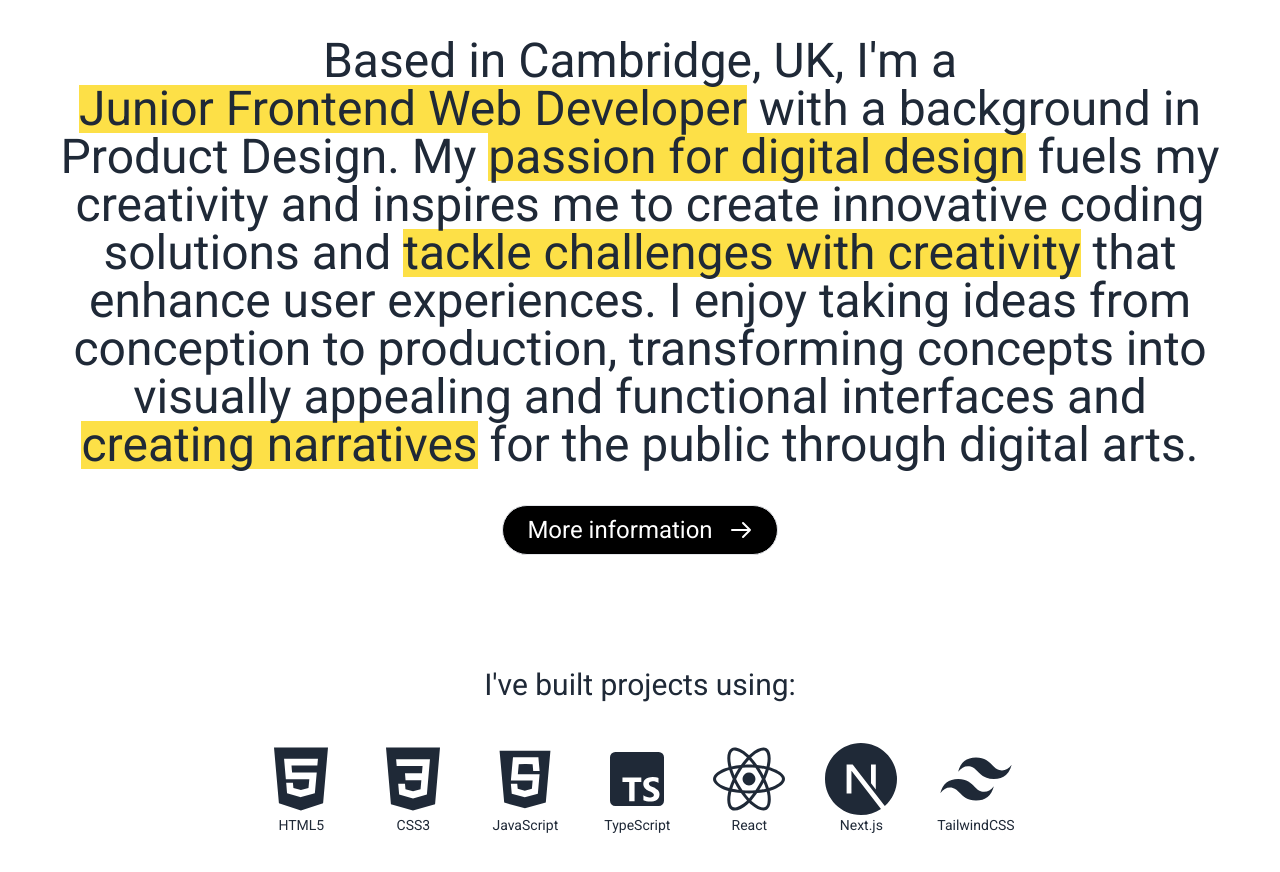
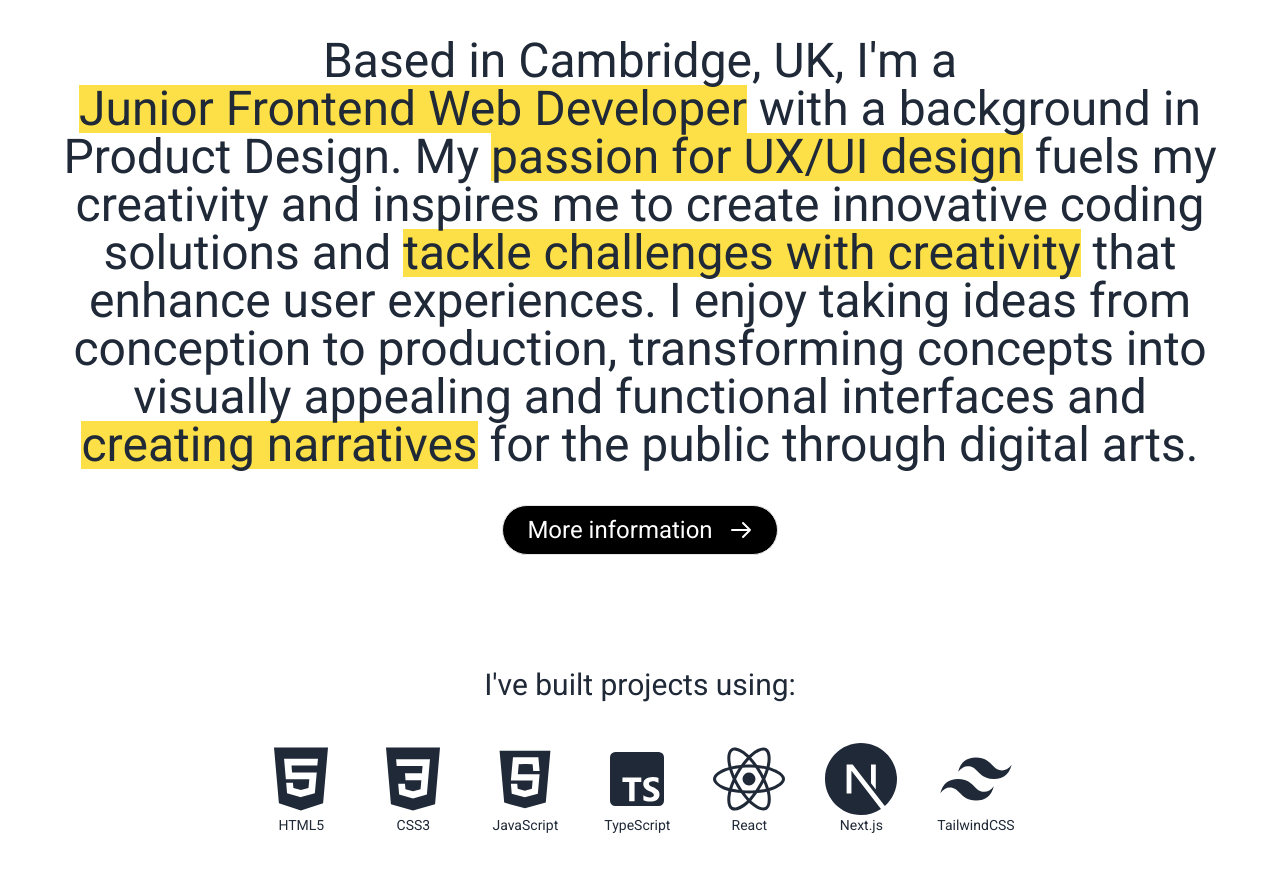
Before and after one commit to jemcap/joshcapito.dev, a React (Vite) app: page / in a window 1280 px wide. Shown: the part 1003-1875 px from the top of the page. Built offline with nearby package versions, Linux system fonts and the light colour scheme.

Commit message:
fix: About content changes

```diff
--- a/src/components/About.jsx
+++ b/src/components/About.jsx
@@ -68,8 +68,8 @@ const About = () => {
               Based in Cambridge, UK, I'm a{" "}
               <Highlight delay="1">Junior Frontend Web Developer</Highlight>{" "}
               with a background in Product Design. My{" "}
-              <Highlight delay="1.5">passion for digital design</Highlight>{" "}
-              fuels my creativity and inspires me to create innovative coding
+              <Highlight delay="1.5">passion for UX/UI design</Highlight> fuels
+              my creativity and inspires me to create innovative coding
               solutions and{" "}
               <Highlight delay="2">tackle challenges with creativity</Highlight>{" "}
               that enhance user experiences. I enjoy taking ideas from
```
